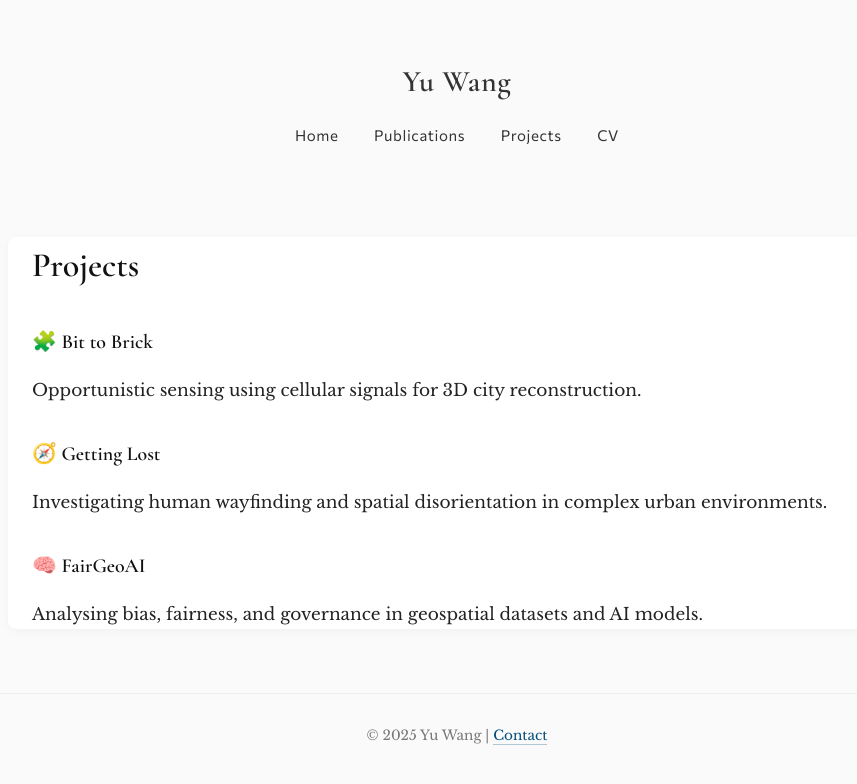
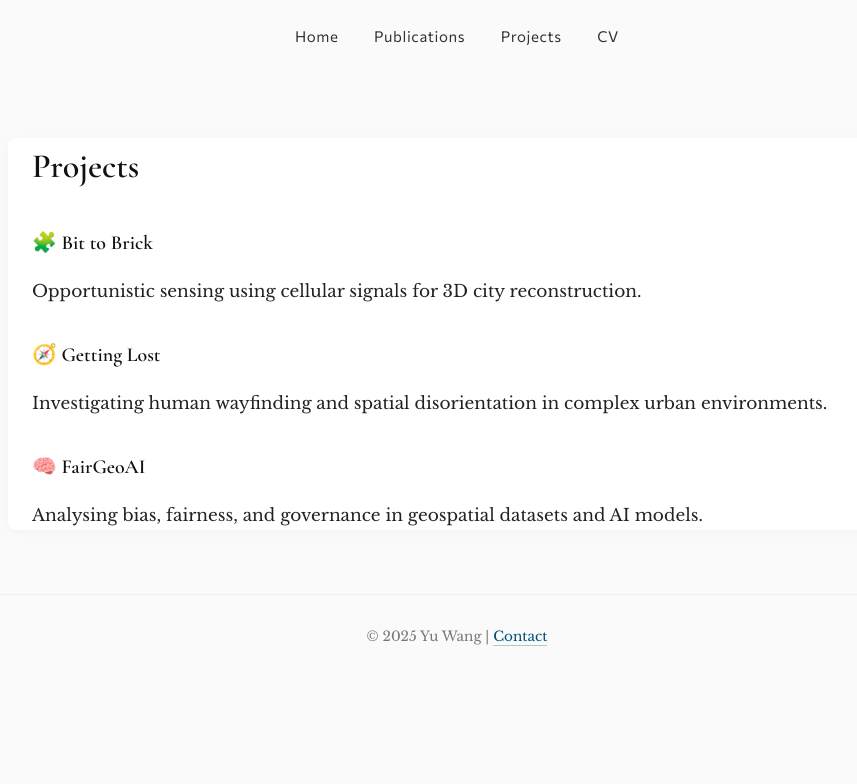
Before and after one commit to ywang-twocities/ywang-twocities.github.io, a Jekyll site: the page built from projects.md, in a window 1280 px wide. Shown: the top 784 px of the page, without its empty margins (183-1040 px from the left). Built offline with Jekyll 4.4.1, drawn with Linux system fonts in a browser that asks for light colours.

Commit message:
Refactor header navigation structure

```diff
--- a/_includes/header.html
+++ b/_includes/header.html
@@ -1,8 +1,5 @@
 <header class="navbar">
-  <h1><a href="{{ site.baseurl }}/">{{ site.title }}</a></h1>
-  <nav>
-    {% for item in site.nav %}
-      <a href="{{ item.link | relative_url }}">{{ item.name }}</a>
-    {% endfor %}
-  </nav>
+  {% for item in site.nav %}
+    <a href="{{ item.link | relative_url }}">{{ item.name }}</a>
+  {% endfor %}
 </header>
```
